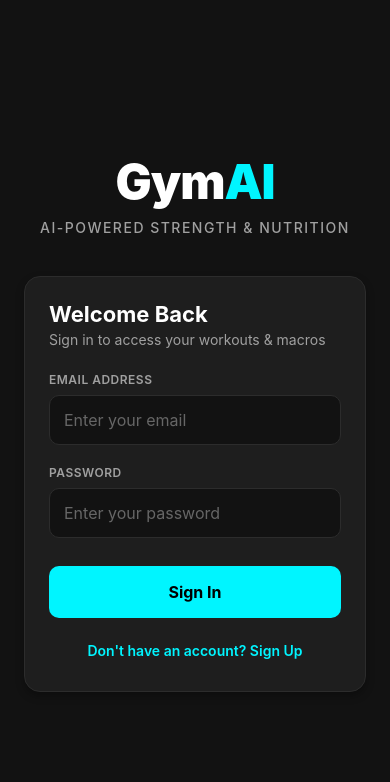
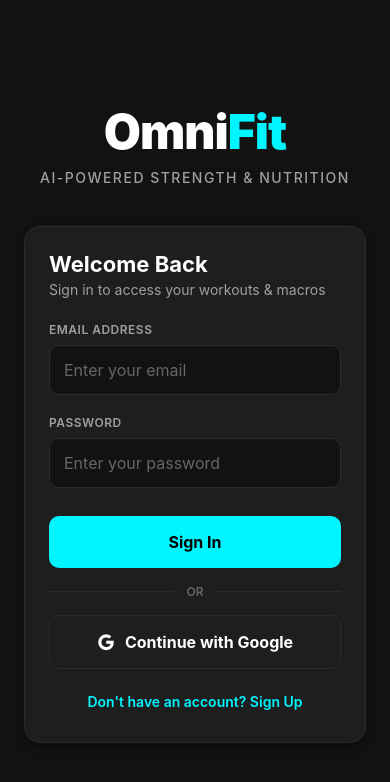
Before and after one commit to AyushNimbhare/OmniFit, a React Native app in the folder gym-ai-mobile/: screen /Login in a window 390 px wide. Shown: the top 782 px of the page. Built offline with nearby package versions, Linux system fonts and the light colour scheme; no server answers.

Commit message:
feat: add Google Sign-In authentication flow and Google Login button UI

```diff
--- a/gym-ai-mobile/src/screens/LoginScreen.tsx
+++ b/gym-ai-mobile/src/screens/LoginScreen.tsx
@@ -3,6 +3,7 @@
   StyleSheet, Text, View, TextInput, TouchableOpacity,
   ActivityIndicator, KeyboardAvoidingView, Platform, ScrollView
 } from 'react-native';
+import { Ionicons } from '@expo/vector-icons';
 import { useAuth } from '../services/AuthContext';
 import { isFirebaseEnabled } from '../services/firebase';
 
@@ -13,7 +14,7 @@
   const [isRegisterMode, setIsRegisterMode] = useState(false);
   const [error, setError] = useState('');
   const [loading, setLoading] = useState(false);
-  const { login, register } = useAuth();
+  const { login, register, loginWithGoogle } = useAuth();
 
   const handleAuthAction = async () => {
     if (!email) {
@@ -60,6 +61,18 @@
     }
   };
 
+  const handleGoogleLogin = async () => {
+    setError('');
+    setLoading(true);
+    try {
+      await loginWithGoogle();
+    } catch (err: any) {
+      setError(err.message || 'Google Sign-In failed.');
+    } finally {
+      setLoading(false);
+    }
+  };
+
   return (
     <KeyboardAvoidingView
       behavior={Platform.OS === 'ios' ? 'padding' : 'height'}
@@ -67,7 +80,7 @@
     >
       <ScrollView contentContainerStyle={styles.scrollContainer} keyboardShouldPersistTaps="handled">
         <View style={styles.headerContainer}>
-          <Text style={styles.logoText}>Gym<Text style={styles.logoAccent}>AI</Text></Text>
+          <Text style={styles.logoText}>Omni<Text style={styles.logoAccent}>Fit</Text></Text>
           <Text style={styles.subtitle}>AI-Powered Strength & Nutrition</Text>
         </View>
 
@@ -153,6 +166,27 @@
               </Text>
             )}
           </TouchableOpacity>
+
+          {/* Google Sign In Option */}
+          {isFirebaseEnabled && (
+            <>
+              <View style={styles.dividerContainer}>
+                <View style={styles.dividerLine} />
+                <Text style={styles.dividerText}>OR</Text>
+                <View style={styles.dividerLine} />
+              </View>
+
+              <TouchableOpacity
+                style={styles.googleButton}
+                onPress={handleGoogleLogin}
+                disabled={loading}
+                activeOpacity={0.8}
+              >
+                <Ionicons name="logo-google" size={18} color="#FFFFFF" style={{ marginRight: 10 }} />
+                <Text style={styles.googleButtonText}>Continue with Google</Text>
+              </TouchableOpacity>
+            </>
+          )}
 
           {/* Real Firebase Mode toggle link */}
           {isFirebaseEnabled && (
@@ -283,6 +317,37 @@
     fontSize: 16,
     fontWeight: 'bold',
   },
+  dividerContainer: {
+    flexDirection: 'row',
+    alignItems: 'center',
+    marginVertical: 16,
+  },
+  dividerLine: {
+    flex: 1,
+    height: 1,
+    backgroundColor: '#2C2C2C',
+  },
+  dividerText: {
+    color: '#666',
+    fontSize: 12,
+    fontWeight: '600',
+    marginHorizontal: 12,
+  },
+  googleButton: {
+    backgroundColor: '#1E1E1E',
+    borderWidth: 1,
+    borderColor: '#2C2C2C',
+    borderRadius: 10,
+    padding: 16,
+    flexDirection: 'row',
+    alignItems: 'center',
+    justifyContent: 'center',
+  },
+  googleButtonText: {
+    color: '#FFFFFF',
+    fontSize: 16,
+    fontWeight: 'bold',
+  },
   toggleLink: {
     alignItems: 'center',
     marginTop: 16,
--- a/gym-ai-mobile/src/services/AuthContext.tsx
+++ b/gym-ai-mobile/src/services/AuthContext.tsx
@@ -6,7 +6,9 @@
   createUserWithEmailAndPassword,
   signOut,
   updateProfile,
-  onAuthStateChanged
+  onAuthStateChanged,
+  GoogleAuthProvider,
+  signInWithPopup
 } from 'firebase/auth';
 import { auth, isFirebaseEnabled } from './firebase';
 
@@ -16,6 +18,7 @@
   isLoading: boolean;
   login: (email: string, password?: string, name?: string) => Promise<void>;
   register: (name: string, email: string, password?: string) => Promise<void>;
+  loginWithGoogle: () => Promise<void>;
   logout: () => void;
 }
 
@@ -167,6 +170,49 @@
     }
   };
 
+  const loginWithGoogle = async () => {
+    setIsLoading(true);
+    try {
+      if (isFirebaseEnabled && auth) {
+        const provider = new GoogleAuthProvider();
+        const result = await signInWithPopup(auth, provider);
+        const firebaseUser = result.user;
+        const syncedUser = await authService.syncUser(
+          firebaseUser.email || '',
+          firebaseUser.displayName || firebaseUser.email?.split('@')[0] || 'Google User',
+          firebaseUser.uid
+        );
+
+        setToken(firebaseUser.uid);
+        setAuthToken(firebaseUser.uid);
+        setUser(syncedUser);
+
+        if (typeof window !== 'undefined') {
+          localStorage.setItem('gym_ai_token', firebaseUser.uid);
+          localStorage.setItem('gym_ai_user', JSON.stringify(syncedUser));
+        }
+      } else {
+        // Local Bypass Google Login
+        const bypassToken = `bypass-Google_User-google_at_example_dot_com`;
+        const syncedUser = await authService.syncUser('google@example.com', 'Google User', bypassToken);
+
+        setToken(bypassToken);
+        setAuthToken(bypassToken);
+        setUser(syncedUser);
+
+        if (typeof window !== 'undefined') {
+          localStorage.setItem('gym_ai_token', bypassToken);
+          localStorage.setItem('gym_ai_user', JSON.stringify(syncedUser));
+        }
+      }
+    } catch (error: any) {
+      console.error('Google Login error:', error);
+      throw new Error(error.message || 'Google Sign-In failed.');
+    } finally {
+      setIsLoading(false);
+    }
+  };
+
   const logout = async () => {
     try {
       if (isFirebaseEnabled && auth) {
@@ -186,7 +232,7 @@
   };
 
   return (
-    <AuthContext.Provider value={{ user, token, isLoading, login, register, logout }}>
+    <AuthContext.Provider value={{ user, token, isLoading, login, register, loginWithGoogle, logout }}>
       {children}
     </AuthContext.Provider>
   );
```
